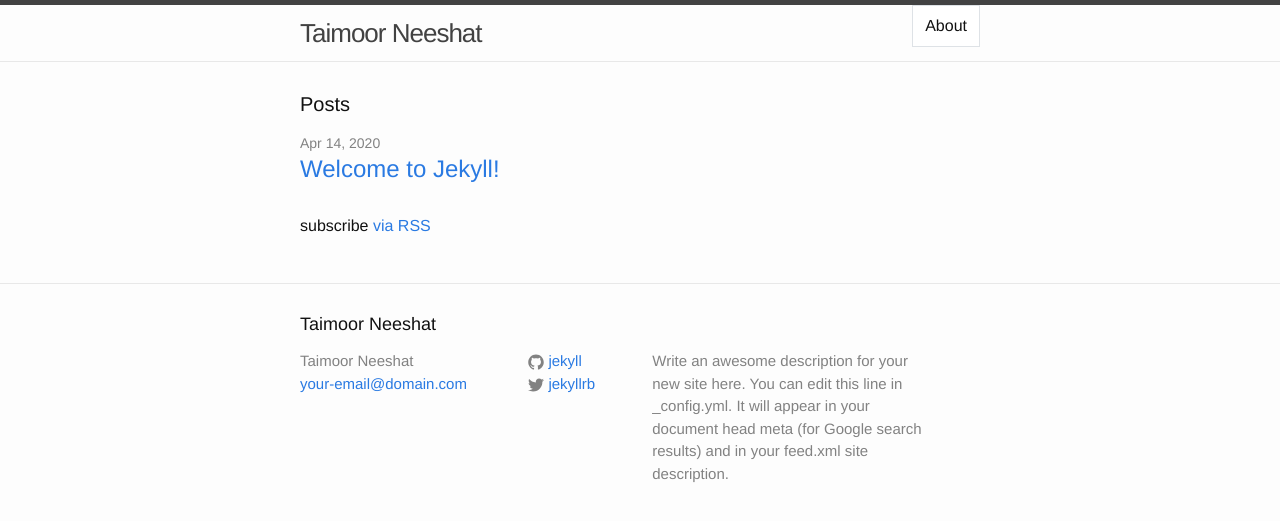
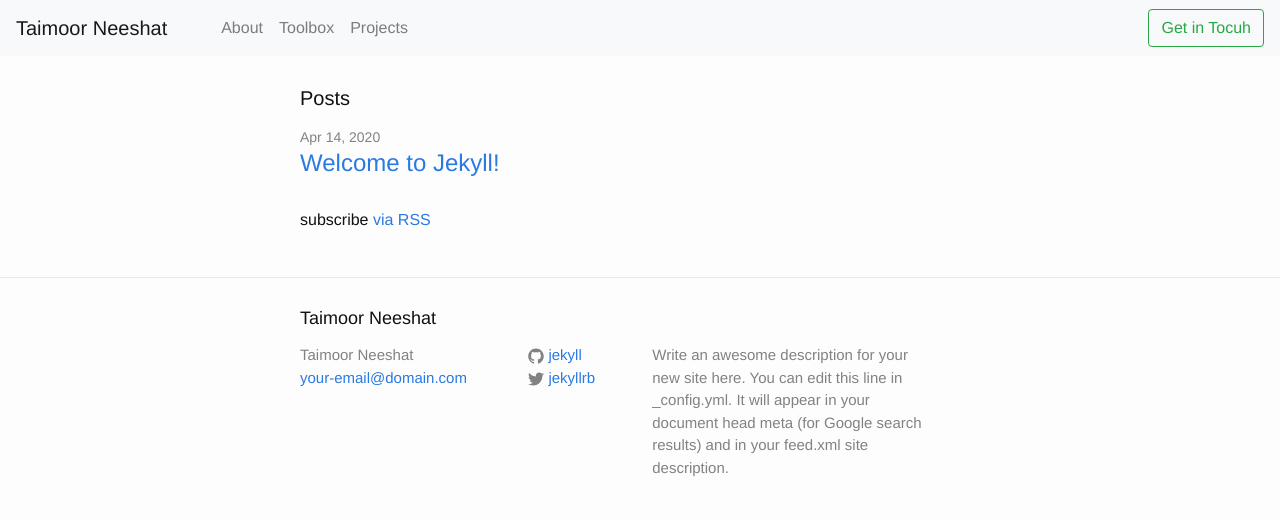
Before and after one commit to taimoorneeshat/taimoorneeshat.github.io, a Jekyll site: the page built from index.html, in a window 1280 px wide. Shown: the top 521 px of the page. Built offline with Jekyll 4.4.1, drawn with Linux system fonts in a browser that asks for light colours.

Commit message:
Bootstrap navbar added

```diff
--- /dev/null
+++ b/_data/nav.yml
@@ -0,0 +1,6 @@
+- title: About
+  url: /about/
+- title: Toolbox
+  url: /toolbox/
+- title: Projects
+  url: /projects/
--- a/_includes/header.html
+++ b/_includes/header.html
@@ -1,27 +1,24 @@
-<header class="site-header">
+<header>
 
-  <div class="wrapper">
+    <nav class="navbar navbar-expand-lg navbar-light bg-light">
+      <a class="navbar-brand" href="{{ site.baseurl }}/">{{ site.title }}</a>
 
-    <a class="site-title" href="{{ site.baseurl }}/">{{ site.title }}</a>
+      <button class="navbar-toggler" type="button" data-toggle="collapse" data-target="#navbarSupportedContent" aria-controls="navbarSupportedContent" aria-expanded="false" aria-label="Toggle navigation">
+        <span class="navbar-toggler-icon"></span>
+      </button>
 
-    <nav class="site-nav">
-      <a href="#" class="menu-icon">
-        <svg viewBox="0 0 18 15">
-          <path fill="#424242" d="M18,1.484c0,0.82-0.665,1.484-1.484,1.484H1.484C0.665,2.969,0,2.304,0,1.484l0,0C0,0.665,0.665,0,1.484,0 h15.031C17.335,0,18,0.665,18,1.484L18,1.484z"/>
-          <path fill="#424242" d="M18,7.516C18,8.335,17.335,9,16.516,9H1.484C0.665,9,0,8.335,0,7.516l0,0c0-0.82,0.665-1.484,1.484-1.484 h15.031C17.335,6.031,18,6.696,18,7.516L18,7.516z"/>
-          <path fill="#424242" d="M18,13.516C18,14.335,17.335,15,16.516,15H1.484C0.665,15,0,14.335,0,13.516l0,0 c0-0.82,0.665-1.484,1.484-1.484h15.031C17.335,12.031,18,12.696,18,13.516L18,13.516z"/>
-        </svg>
-      </a>
+      <div class="collapse navbar-collapse" id="navbarSupportedContent">
+        <ul class="navbar-nav mr-auto">
+          {% for item in site.data.nav %}
+            <li class="nav-item {% if page.url == item.url %} active {% endif %}">
+              <a class="nav-link" href="{{ item.url | prepend: site.baseurl }}">{{ item.title }} {% if page.url == item.url %} <span class="sr-only">(current)</span> {% endif %}</a>
+            </li>
+          {% endfor %}
+        </ul>
+      </div>
 
-      <div class="trigger">
-        {% for my_page in site.pages %}
-          {% if my_page.title %}
-          <a class="page-link" href="{{ my_page.url | prepend: site.baseurl }}">{{ my_page.title }}</a>
-          {% endif %}
-        {% endfor %}
-      </div>
+      <a class="btn btn-outline-success" href="{{ "/contact/" | prepend: site.baseurl }}">Get in Tocuh</a>
+
     </nav>
 
-  </div>
-
 </header>
```
Also changed, not shown: 1 other file.
